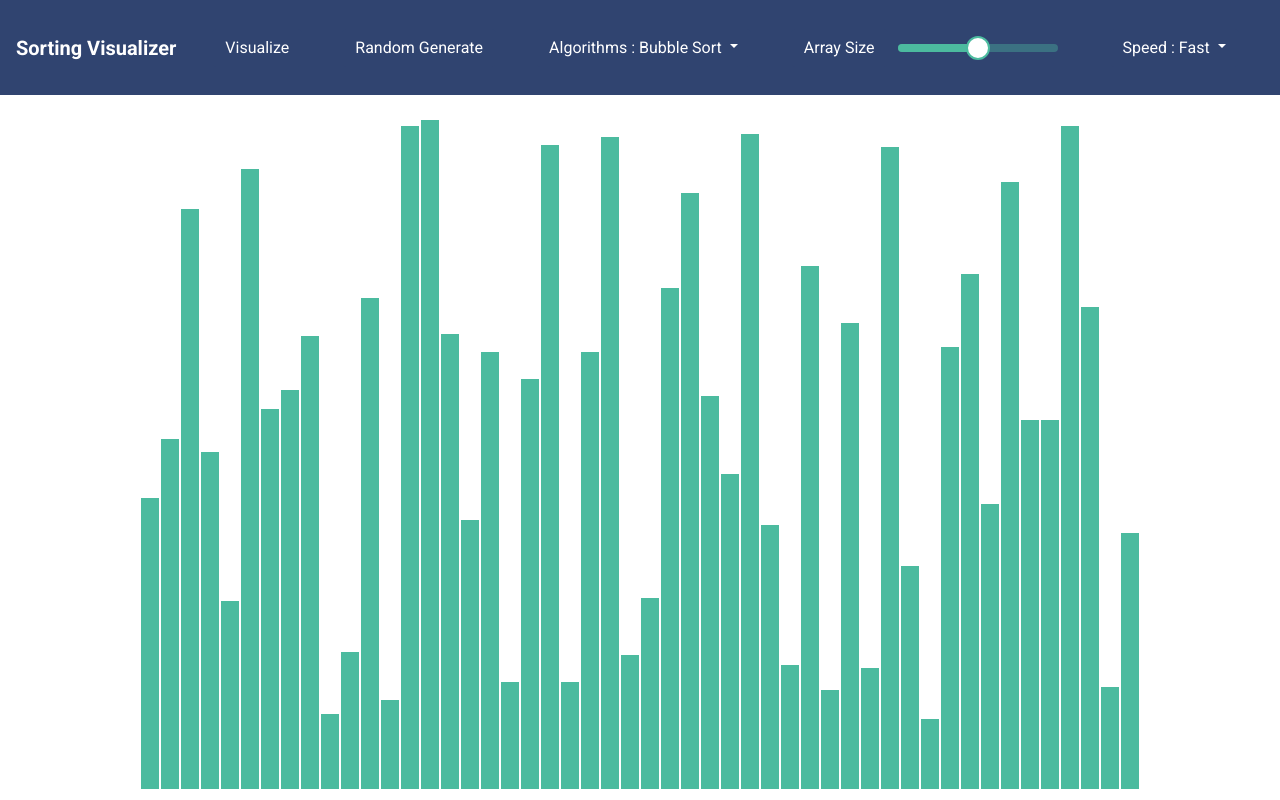
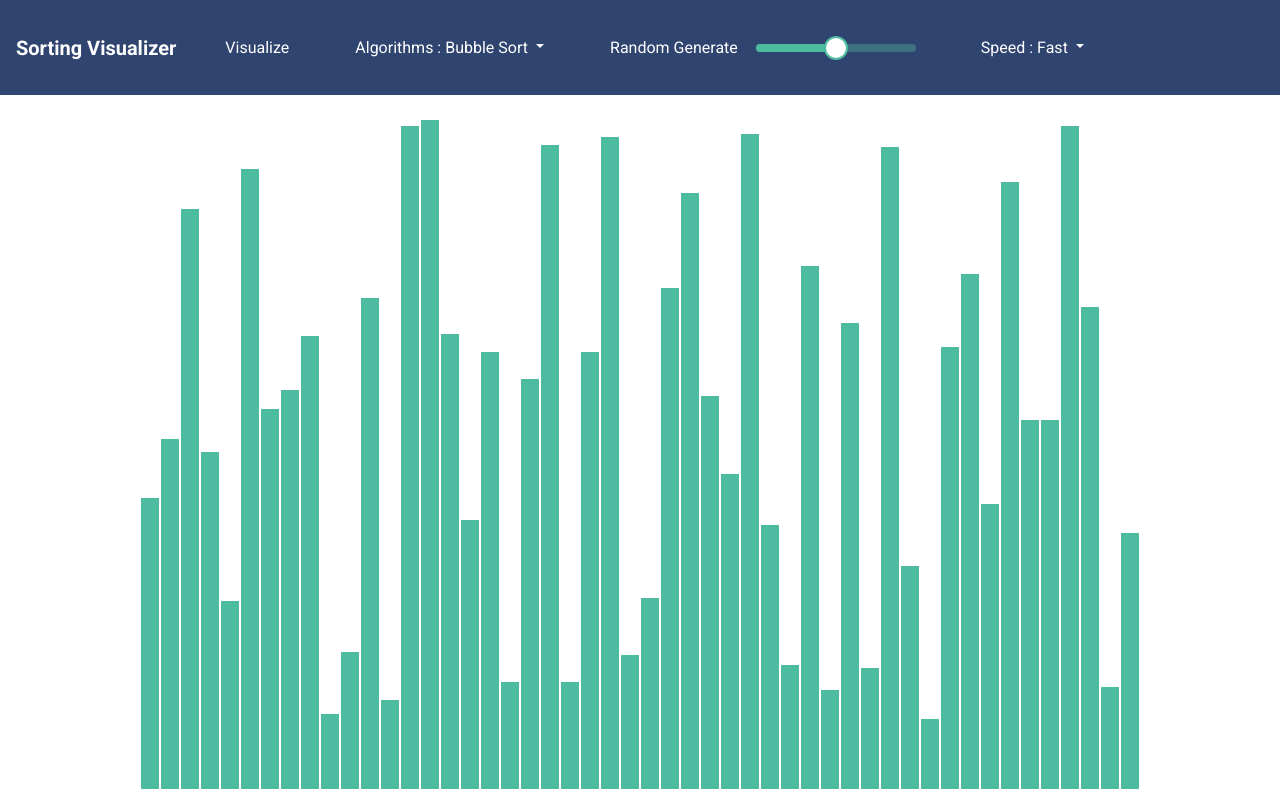
Before and after one commit to mingchengzack/Sorting-Visualizer, a React (Create React App) app: page / in a window 1280 px wide. Built offline with nearby package versions, Linux system fonts and the light colour scheme.

Commit message:
style change

```diff
--- a/src/components/SortingVisualizer.jsx
+++ b/src/components/SortingVisualizer.jsx
@@ -25,7 +25,7 @@ const PrettoSlider = withStyles({
     width: 160,
     marginTop: 2,
     marginRight: 32,
-    marginLeft: -10
+    marginLeft: -15
   },
   thumb: {
     height: 24,
@@ -122,11 +122,6 @@ class SortingVisualizer extends Component {
               onClick={this.handleVisualize}
             />
             <Navitem
-              name={"Random Generate"}
-              type={"button"}
-              onClick={this.handleRandomGenerate}
-            />
-            <Navitem
               name={"Algorithms"}
               type={"dropdown"}
               itemList={algorithms}
@@ -134,7 +129,7 @@ class SortingVisualizer extends Component {
               onChangeItem={this.handleChangeAlgorithm}
             />
             <Navitem
-              name={"Array Size"}
+              name={"Random Generate"}
               type={"button"}
               onClick={this.handleRandomGenerate}
             />
```
